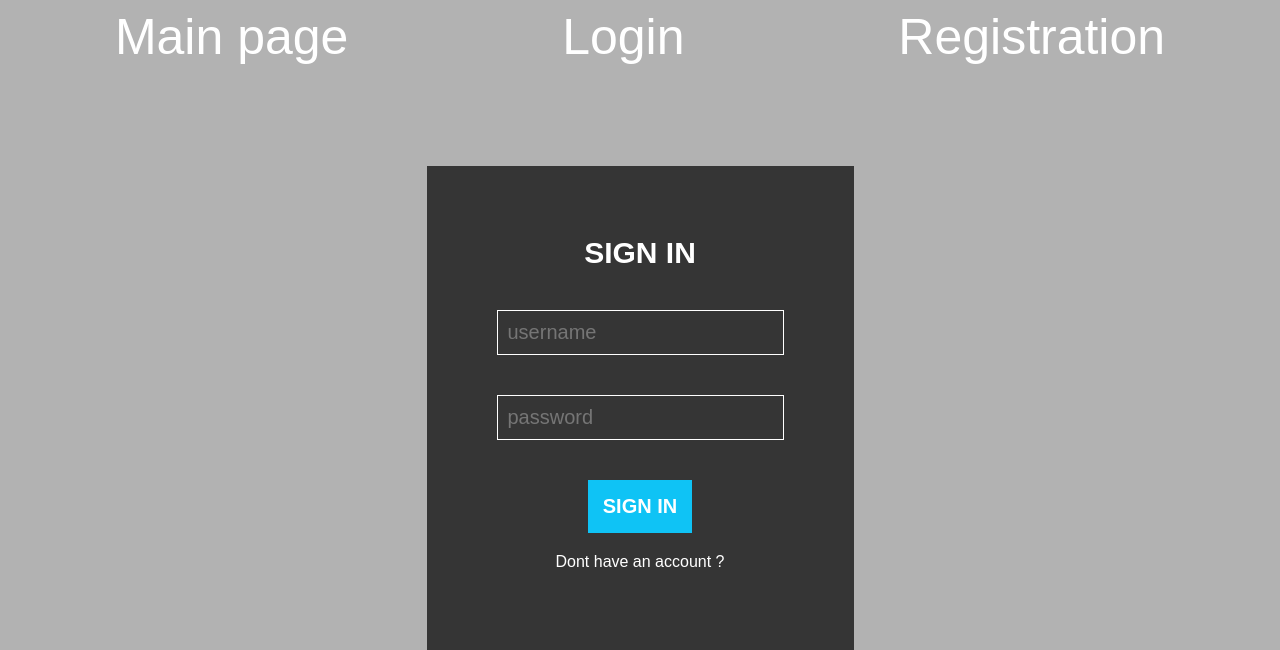
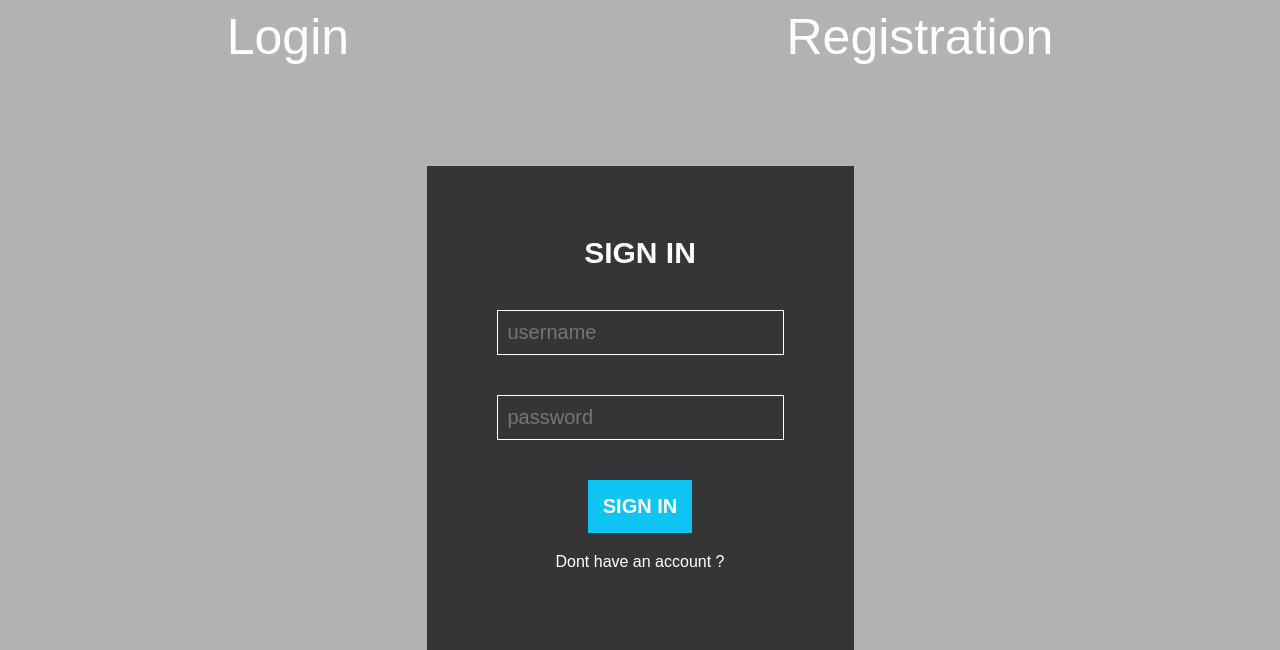
Before and after one commit to college-2023/Syrga-Salima, a Django app: page / in a window 1280 px wide. Shown: the top 650 px of the page. Run offline with Django 4.2, Linux system fonts and the light colour scheme.

Commit message:
Update navbar.html

```diff
--- a/templates/navbar.html
+++ b/templates/navbar.html
@@ -12,7 +12,7 @@
 <body>
     {% block content %}
     <div class="navbar">
-    <a id="navbar_a" href="/">Main page</a>
+<!--     <a id="navbar_a" href="/">Main page</a> -->
     {% if request.user.is_authenticated %}
     <a id="navbar_a" href="{% url 'logoutUser' %}"> Logout</a>
     {% else %}
```
